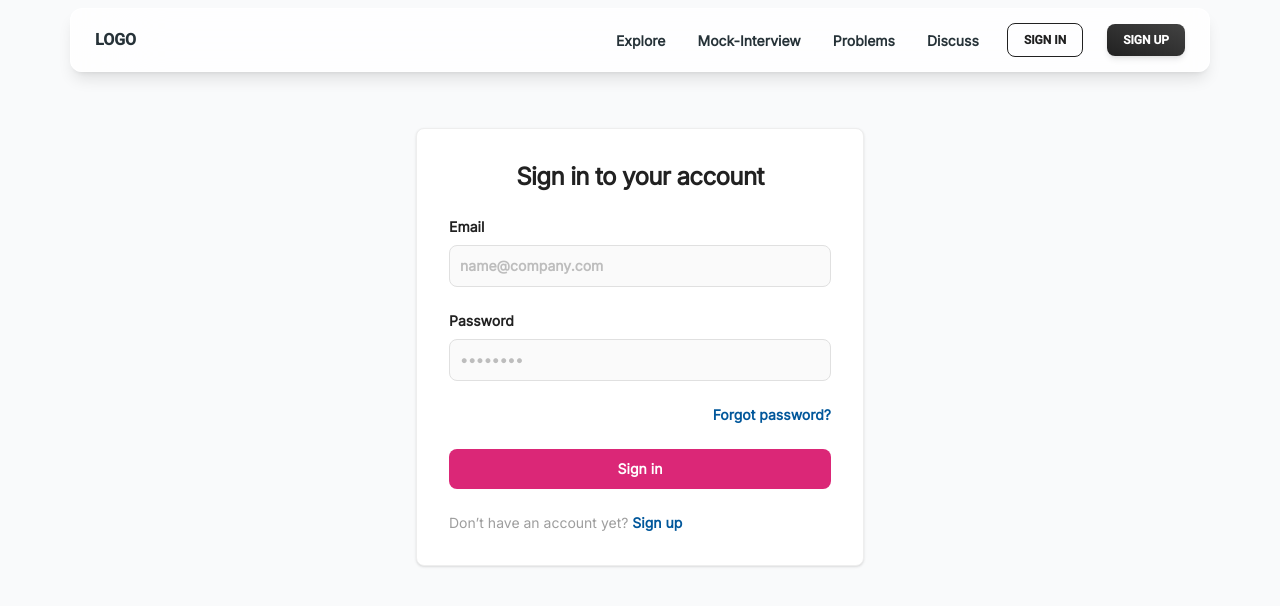
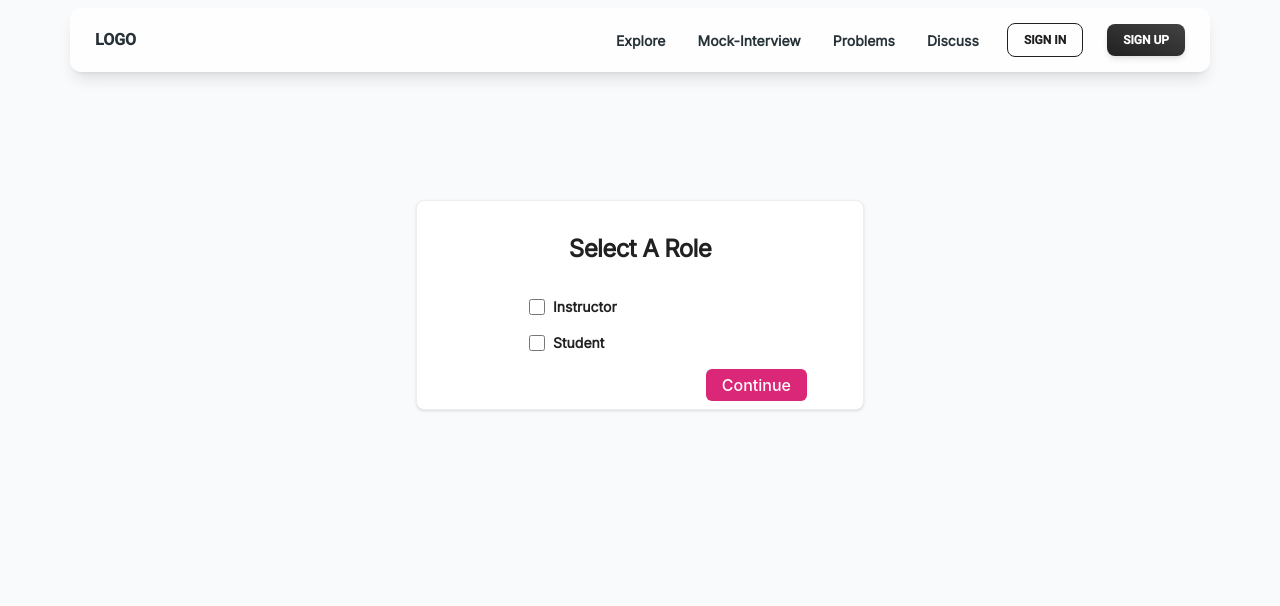
Before and after one commit to JKP-2001/Dhanda_Frontend, a React (Create React App) app: page /signin in a window 1280 px wide. Shown: the top 606 px of the page. Built offline with nearby package versions, Linux system fonts and the light colour scheme; a web font is replaced by a local one.

Commit message:
Added Other Auth Pages

```diff
--- /dev/null
+++ b/src/Components/Auth/AuthSelection.jsx
@@ -0,0 +1,120 @@
+import React, { useState } from 'react';
+import { motion } from 'framer-motion';
+import { CheckBox } from '@mui/icons-material';
+import showToast from '../../Utils/showToast';
+
+const AuthSelection = (props) => {
+    const [isChecked1, setIsChecked1] = useState(false);
+    const [isChecked2, setIsChecked2] = useState(false);
+
+    const { user, setUser, type } = props;
+
+    const variants = {
+        hidden: { x: -30 },
+        visible: { x: 0 },
+    };
+
+    const handleCheckboxChange = (checkboxNumber) => {
+        if (checkboxNumber === 1) {
+            setIsChecked1(true);
+            setIsChecked2(false);
+        } else if (checkboxNumber === 2) {
+            setIsChecked1(false);
+            setIsChecked2(true);
+        }
+    };
+
+    const onClickHandler = () => {
+        if (isChecked1) {
+            setUser('instructor');
+
+            showToast({
+                msg: `Welcome to instructor ${type} Page`,
+                type: "success",
+                duration: 3000
+            });
+
+        } else if (isChecked2) {
+            setUser('student');
+
+            showToast({
+                msg: `Welcome to student ${type} Page`,
+                type: "success",
+                duration: 3000
+            });
+        }
+    };
+
+    return (
+        <motion.div
+            initial="hidden"
+            animate="visible"
+            variants={variants}
+            transition={{ type: 'spring', stiffness: 100 }}
+        >
+            <section className="dark:bg-gray-900 justify-center items-center mt-32">
+                <div className="flex flex-col items-center justify-center px-6 py-8 mt-16 mx-auto md:mt-14 lg:py-0">
+                    <div className="w-full md:w-6/12 bg-white rounded-lg border-[1.5px] border-gray-200 shadow dark:border md:mt-0 sm:max-w-md xl:p-0 dark:bg-gray-800 dark:border-gray-700">
+                        <div className="p-6 space-y-4 md:space-y-6 sm:p-8">
+                            <h1 className="text-xl text-center font-bold leading-tight tracking-tight text-gray-900 md:text-2xl dark:text-white font-inter">
+                                Select A Role
+                            </h1>
+                        </div>
+
+                        <div className='mb-4 mx-10 md:mx-28'>
+
+                            <div className="flex items-center mb-4">
+                                <input
+                                    id="default-checkbox"
+                                    type="checkbox"
+                                    checked={isChecked1}
+                                    onChange={() => handleCheckboxChange(1)}
+                                    className="checkbox w-4 h-4 text-blue-600 bg-gray-100 border-gray-300 rounded  dark:bg-gray-700 dark:border-gray-600"
+                                />
+                                <label
+                                    htmlFor="default-checkbox"
+                                    className="ms-2 text-sm font-inter font-bold text-gray-900 dark:text-gray-300"
+                                >
+                                    Instructor
+                                </label>
+                            </div>
+
+                            <div className="flex items-center">
+                                <input
+                                    id="checked-checkbox"
+                                    type="checkbox"
+                                    checked={isChecked2}
+                                    onChange={() => handleCheckboxChange(2)}
+                                    className="checkbox w-4 h-4 text-blue-600 bg-gray-100 border-gray-300 rounded  dark:bg-gray-700 dark:border-gray-600"
+                                />
+                                <label
+                                    htmlFor="checked-checkbox"
+                                    className="ms-2 text-sm font-inter font-bold text-gray-900 dark:text-gray-300"
+                                >
+                                    Student
+                                </label>
+                            </div>
+
+                        </div>
+
+                        <div className="flex flex-wrap justify-between">
+
+                            <div></div>
+
+                            <div className="w-auto px-4 mb-4 md:mb-2 mx-3 md:mx-10">
+                                <button
+                                    type="button"
+                                    className="w-auto px-4 py-1 text-base font-medium text-center text-white transition duration-200 ease-in bg-[#db2777] rounded-md " onClick={onClickHandler}
+                                >
+                                    Continue
+                                </button>
+                            </div>
+                        </div>
+                    </div>
+                </div>
+            </section>
+        </motion.div>
+    );
+};
+
+export default AuthSelection;
--- a/src/Components/Auth/Login_Comp.jsx
+++ b/src/Components/Auth/Login_Comp.jsx
@@ -3,6 +3,7 @@ import React, { useState } from 'react'
 import { Link, useNavigate } from 'react-router-dom'
 import {motion} from "framer-motion"
 import showToast from '../../Utils/showToast'
+import Asterik from '../../Utils/Asterik'
 
 const Login = () => {
 
@@ -53,13 +54,13 @@ const Login = () => {
                             <h1 className="text-xl text-center font-bold leading-tight tracking-tight text-gray-900 md:text-2xl dark:text-white font-inter">
                                 Sign in to your account
                             </h1>
-                            <form className="space-y-4 md:space-y-6" action="#" onSubmit={onSubmitHandler}>
+                            <form className="space-y-4" action="#" onSubmit={onSubmitHandler}>
                                 <div>
-                                    <label for="email" className="block mb-2 text-sm  text-gray-900 dark:text-white font-inter font-bold">Email</label>
+                                    <label for="email" className="block mb-2 text-sm  text-gray-900 dark:text-white font-inter font-bold">Email <Asterik /></label>
                                     <input type="email" name="email" id="email" className="bg-gray-50 border border-gray-300 text-gray-900 sm:text-sm rounded-lg focus:ring-primary-600 focus:border-primary-600 block w-full p-2.5 dark:bg-gray-700 dark:border-gray-600 dark:placeholder-gray-400 dark:text-white dark:focus:ring-blue-500 dark:focus:border-blue-500 font-bold font-inter" placeholder="name@company.com" required="" value={userState.email} onChange={onChangeHandler}/>
                                 </div>
                                 <div>
-                                    <label for="password" className="block mb-2 text-sm font-bold font-inter text-gray-900 dark:text-white">Password</label>
+                                    <label for="password" className="block mb-2 text-sm font-bold font-inter text-gray-900 dark:text-white">Password <Asterik /></label>
                                     <input type="password" name="password" id="password" placeholder="••••••••" autoComplete='on' className="bg-gray-50 border border-gray-300 text-gray-900 sm:text-sm rounded-lg focus:ring-primary-600 focus:border-primary-600 block w-full p-2.5 dark:bg-gray-700 dark:border-gray-600 dark:placeholder-gray-400 dark:text-white dark:focus:ring-blue-500 dark:focus:border-blue-500 font-inter font-bold" required="" value={userState.password} onChange={onChangeHandler}/>
                                 </div>
                                 <div className="flex items-center justify-between">
--- a/src/Components/Auth/SignUp_Comp.jsx
+++ b/src/Components/Auth/SignUp_Comp.jsx
@@ -33,9 +33,9 @@ const Step1 = (props) => {
     }, [props]);
 
     return (<>
-        <form>
+        <form className='space-y-3'>
             <div>
-                <label htmlFor="email" className="block mb-2 text-sm  text-gray-900 dark:text-white font-inter font-bold">
+                <label htmlFor="email" className="block mt-2 text-sm  text-gray-900 dark:text-white mb-1 font-inter font-bold">
                     Email<Asterik />
                 </label>
                 <input type="email" name="email" id="email" className="bg-gray-50 border border-gray-300 text-gray-900 sm:text-sm rounded-lg focus:ring-primary-600 focus:border-primary-600 block w-full p-2.5 dark:bg-gray-700 dark:border-gray-600 dark:placeholder-gray-400 dark:text-white dark:focus:ring-blue-500 dark:focus:border-blue-500 font-bold font-inter" placeholder="name@company.com" value={userState.email} required="" onChange={onChangeHandler} />
@@ -44,13 +44,13 @@ const Step1 = (props) => {
                 </div> : null}
             </div>
             <div>
-                <label htmlFor="password" className="block mb-2 text-sm font-bold font-inter text-gray-900 dark:text-white">
+                <label htmlFor="password" className="block mb-1 text-sm font-bold font-inter text-gray-900 dark:text-white mt-2">
                     Password<Asterik />
                 </label>
                 <input type="password" autoComplete='on' name="password" id="password" placeholder="••••••••" className="bg-gray-50 border border-gray-300 text-gray-900 sm:text-sm rounded-lg focus:ring-primary-600 focus:border-primary-600 block w-full p-2.5 dark:bg-gray-700 dark:border-gray-600 dark:placeholder-gray-400 dark:text-white dark:focus:ring-blue-500 dark:focus:border-blue-500 font-inter font-bold" required="" value={userState.password} onChange={onChangeHandler} />
             </div>
             <div>
-                <label htmlFor="cpassword" className="block mb-2 text-sm font-bold font-inter text-gray-900 dark:text-white">
+                <label htmlFor="cpassword" className="block mb-1 text-sm font-bold font-inter text-gray-900 dark:text-white mt-2">
                     Confirm Password <Asterik />
                 </label>
                 <input type="password" autoComplete='on' name="confirmPassword" id="cpassword" placeholder="••••••••" className="bg-gray-50 border border-gray-300 text-gray-900 sm:text-sm rounded-lg focus:ring-primary-600 focus:border-primary-600 block w-full p-2.5 dark:bg-gray-700 dark:border-gray-600 dark:placeholder-gray-400 dark:text-white dark:focus:ring-blue-500 dark:focus:border-blue-500 font-inter font-bold" required="" value={userState.confirmPassword} onChange={onChangeHandler} />
--- a/src/Pages/Auth/SignIn.jsx
+++ b/src/Pages/Auth/SignIn.jsx
@@ -1,12 +1,17 @@
-import React from 'react'
+import React, { useState } from 'react'
 import Nav from '../../Components/Nav'
 import Login_Comp from '../../Components/Auth/Login_Comp'
+import AuthSelection from '../../Components/Auth/AuthSelection';
 
 const SignIn = () => {
+
+    const [user, setUser] = useState("");
+
     return (
         <>
             <Nav />
-            <Login_Comp />
+            {user===""?<AuthSelection user={user} setUser={setUser} type={"sign in"}/>:<Login_Comp />}
+
         </>
     )
 }
--- a/src/Pages/Auth/SignUp.jsx
+++ b/src/Pages/Auth/SignUp.jsx
@@ -1,12 +1,16 @@
-import React from 'react'
+import React, { useState } from 'react'
 import Nav from '../../Components/Nav'
 import SignUp_Comp from '../../Components/Auth/SignUp_Comp'
+import AuthSelection from '../../Components/Auth/AuthSelection';
 
 const SignUp = () => {
+
+  const [user, setUser] = useState("");
+
   return (
     <>
         <Nav />
-        <SignUp_Comp />
+        {user===""?<AuthSelection user={user} setUser={setUser} type={"sign up"}/>:<SignUp_Comp />}
     </>
   )
 }
--- a/src/Utils/showToast.jsx
+++ b/src/Utils/showToast.jsx
@@ -12,7 +12,7 @@ const CustomMsg = (t, { msg, includeDismiss }) => {
   return (
     <div className="flex justify-center items-center">
       <span>
-        <p className="mt-1 text-sm text-gray-500">{msg}</p>
+        <p className="mt-1 text-sm text-black font-handwritten2">{msg}</p>
       </span>
       {includeDismiss && (
         <button
```
